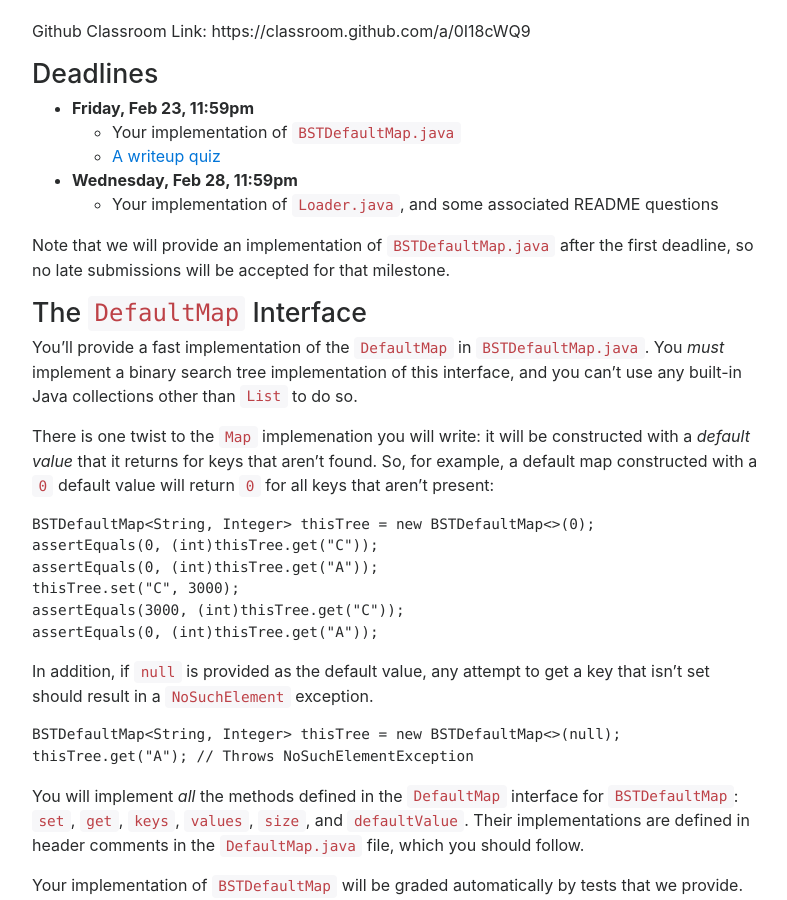
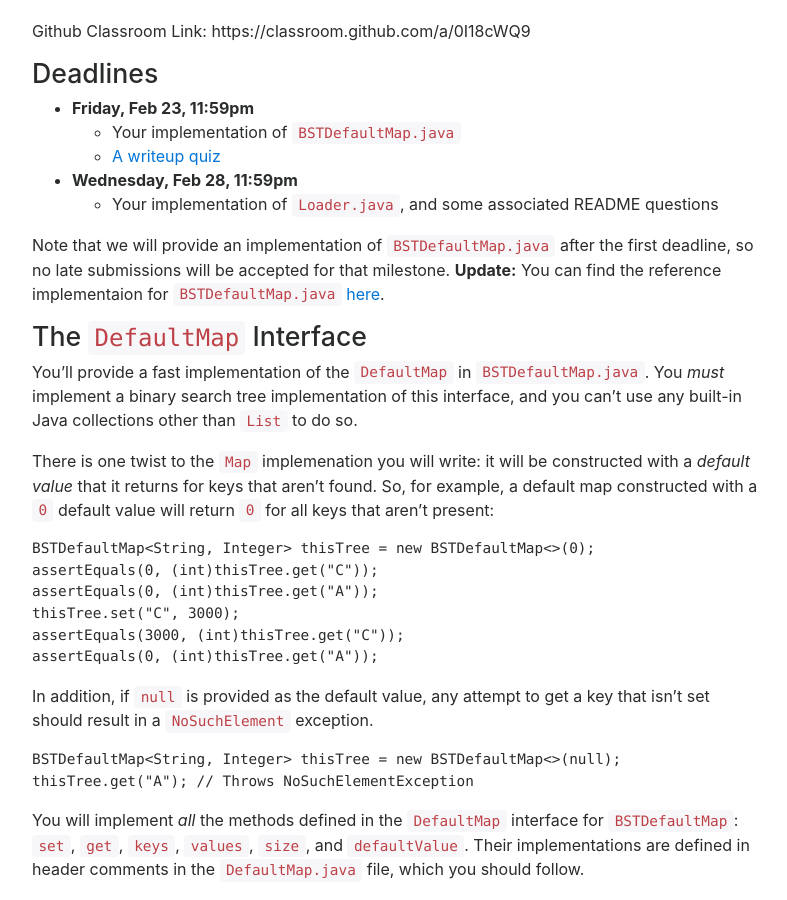
Before and after one commit to ucsd-cse12-w17/ucsd-cse12-w17.github.io, a Jekyll site: the page built from pa6/index.md, in a window 1280 px wide and 900 px high, scrolled down 355 px. Shown: the whole window, without its empty margins (243-1030 px from the left). Built offline with Jekyll 4.4.1, drawn with Linux system fonts in a browser that asks for light colours; nearby versions of some CDN libraries.

Commit message:
BSTDefaultMap.java link

```diff
--- a/pa6/index.md
+++ b/pa6/index.md
@@ -23,6 +23,7 @@ Github Classroom Link: https://classroom.github.com/a/0I18cWQ9
 
 Note that we will provide an implementation of `BSTDefaultMap.java` after the
 first deadline, so no late submissions will be accepted for that milestone.
+**Update:** You can find the reference implementaion for `BSTDefaultMap.java` [here](https://piazza-resources.s3.amazonaws.com/jbynulu2ufr3bw/je25w8eyak02jy/BSTDefaultMap.java?AWSAccessKeyId=AKIAIEDNRLJ4AZKBW6HA&Expires=1519535710&Signature=cbFZ6xhGGKbPWR1O%2BzozC0zo4LE%3D).
 
 ## The `DefaultMap` Interface
 
```
